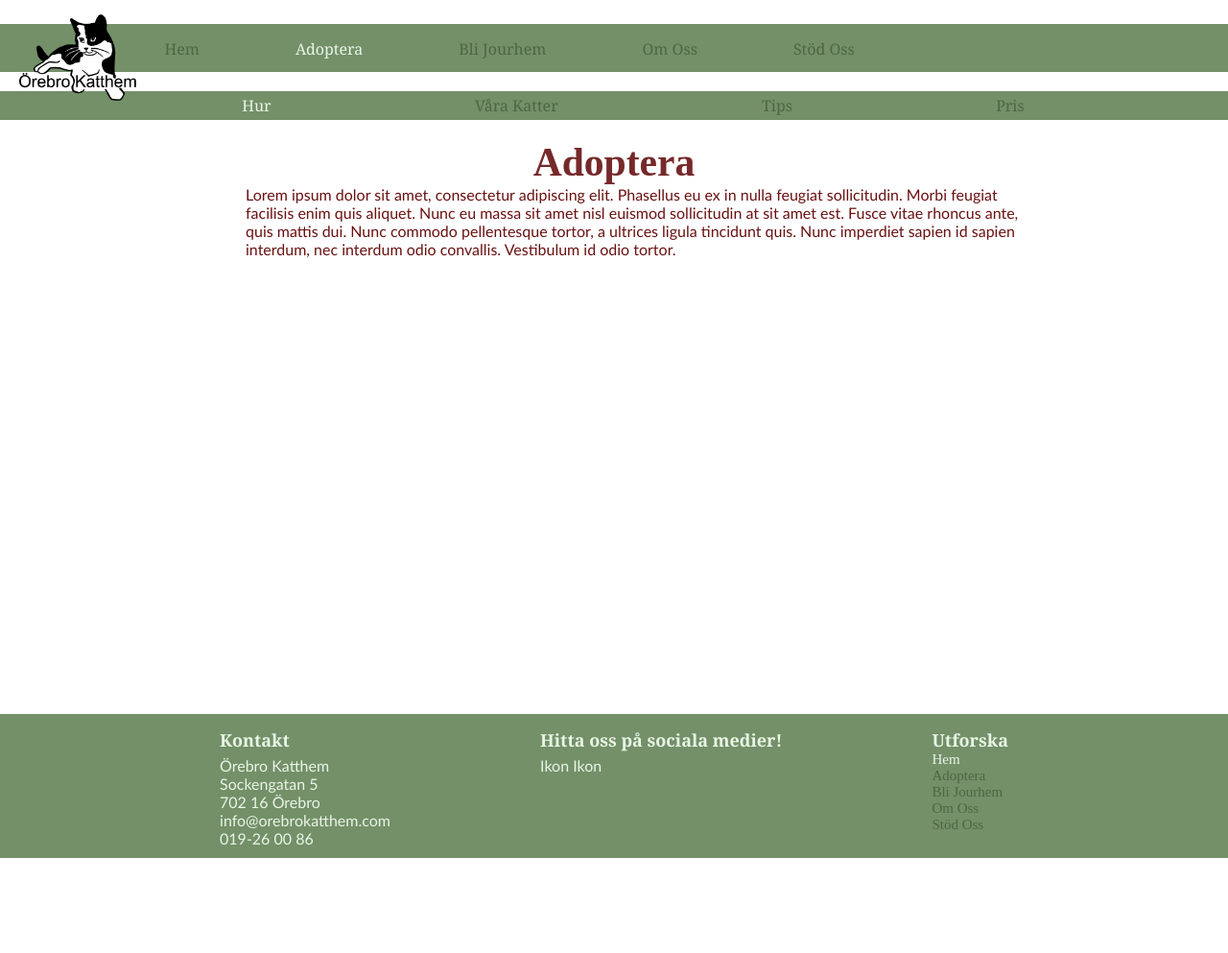
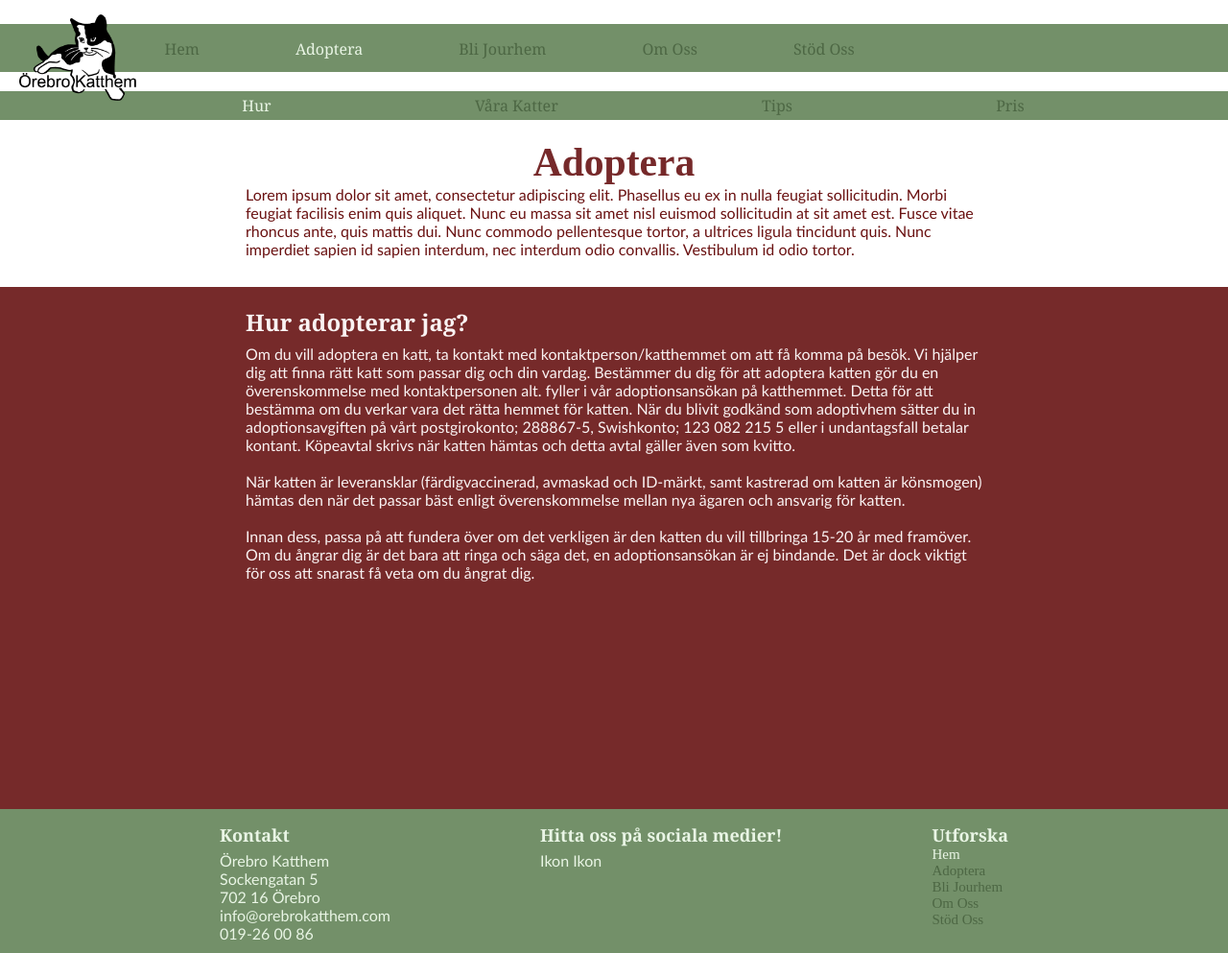
Before and after one commit to Weyenriah/orebrokatthem, a PHP site: page /pages/adopt.html in a window 1280 px wide. Shown: the whole page at 96% size. Before the commit the page ends 894 px from the top, so only its background shows below. Run offline with PHP 8.4, Linux system fonts and the light colour scheme.

Commit message:
Add some changes to header and W.I.P "How To Adopt?" part at adopt-page

```diff
--- a/pages/adopt.html
+++ b/pages/adopt.html
@@ -41,8 +41,13 @@
         </p>
     </header>
 
-    <section class="random">
-
+    <section class="how-to-adopt">
+        <h2> Hur adopterar jag? </h2>
+        <p> Om du vill adoptera en katt, ta kontakt med kontaktperson/katthemmet om att få komma på besök. Vi hjälper dig att finna rätt katt som passar dig och din vardag. Bestämmer du dig för att adoptera katten gör du en överenskommelse med kontaktpersonen alt. fyller i vår adoptionsansökan på katthemmet. Detta för att bestämma om du verkar vara det rätta hemmet för katten. När du blivit godkänd som adoptivhem sätter du in adoptionsavgiften på vårt postgirokonto; 288867-5, Swishkonto; 123 082 215 5 eller i undantagsfall betalar kontant. Köpeavtal skrivs när katten hämtas och detta avtal gäller även som kvitto.<br/>
+            <br/>
+            När katten är leveransklar (färdigvaccinerad, avmaskad och ID-märkt, samt kastrerad om katten är könsmogen) hämtas den när det passar bäst enligt överenskommelse mellan nya ägaren och ansvarig för katten.<br/>
+            <br/>
+            Innan dess, passa på att fundera över om det verkligen är den katten du vill tillbringa 15-20 år med framöver. Om du ångrar dig är det bara att ringa och säga det, en adoptionsansökan är ej bindande. Det är dock viktigt för oss att snarast få veta om du ångrat dig. </p>
     </section>
 
     <footer class="footer">
--- a/style/adopt.css
+++ b/style/adopt.css
@@ -121,6 +121,8 @@ body {
     flex-direction: column;
     justify-content: center;
     margin-top: 20px;
+    margin-right: 20%;
+    margin-left: 20%;
 }
 
 /* Styling for heading in Header */
@@ -136,14 +138,34 @@ body {
 /* Styling for the general text in Header */
 .header p {
     color: #6a1111;
-    width: 65%;
     font-family: "Calibri", sans-serif;
     margin: 0;
-    margin-left: 20%;
+
 }
 
-.random {
-    height: 475px;
+/* === HOW TO ADOPT STYLING === */
+.how-to-adopt {
+    margin-top: 30px;
+    height: 544px;
+    background-color: #762a2a;
+    display: grid;
+    grid-template-rows: 20px 40px auto;
+    grid-template-columns: 20% 60% 20%;
+    color: #faf3f3;
+}
+
+.how-to-adopt h2 {
+    grid-row: 2;
+    grid-column: 2;
+    margin: 0;
+    font-family: "Georgia", serif;
+}
+
+.how-to-adopt p {
+    grid-row: 3;
+    grid-column: 2;
+    margin: 0;
+    font-family: "Calibri", sans-serif;
 }
 
 /* === FOOTER === */
--- a/style/home.css
+++ b/style/home.css
@@ -76,6 +76,9 @@ body {
     flex-direction: column;
     justify-content: center;
     margin-top: 20px;
+
+    margin-right: 20%;
+    margin-left: 20%;
 }
 
 /* Styling for heading in Header */
@@ -91,10 +94,8 @@ body {
 /* Styling for the general text in Header */
 .header p {
     color: #6a1111;
-    width: 65%;
     font-family: "Calibri", sans-serif;
     margin: 0;
-    margin-left: 20%;
 }
 
 /* === CAROUSEL AT HOMEPAGE === */
```
